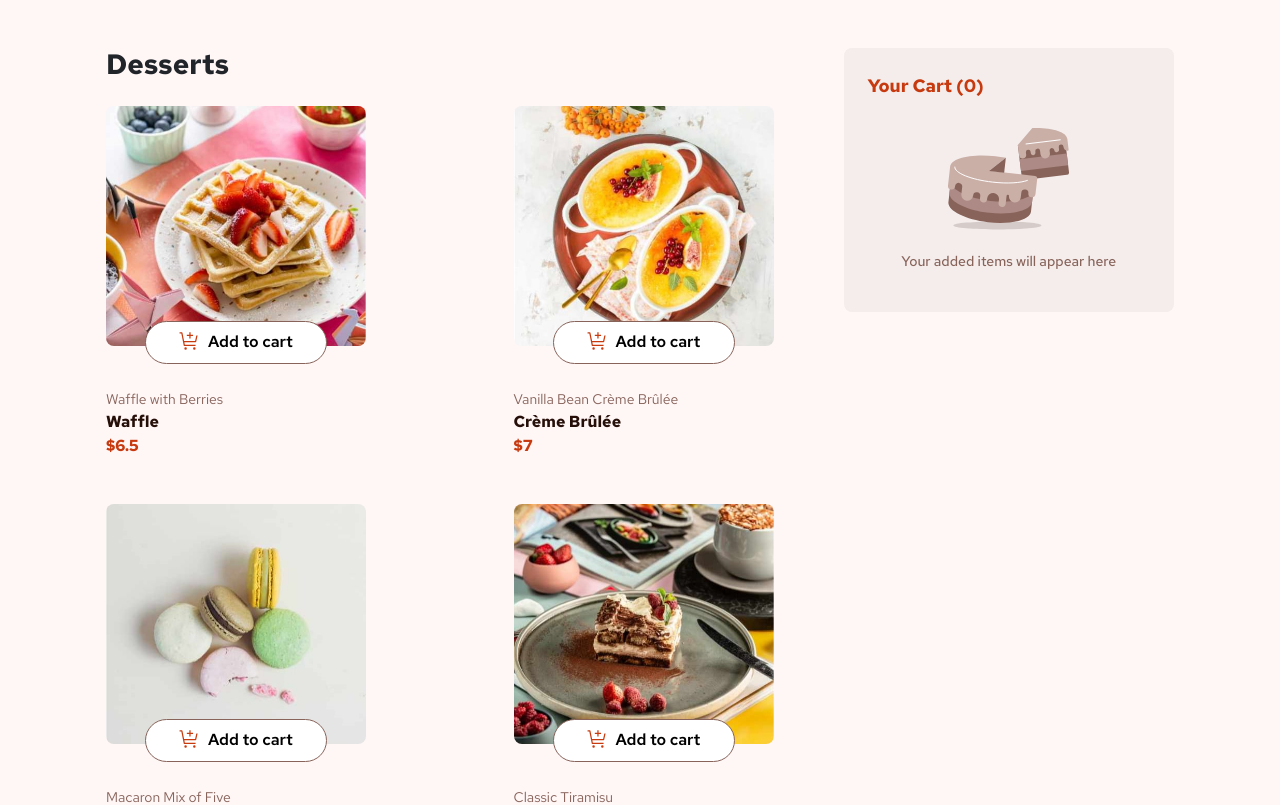
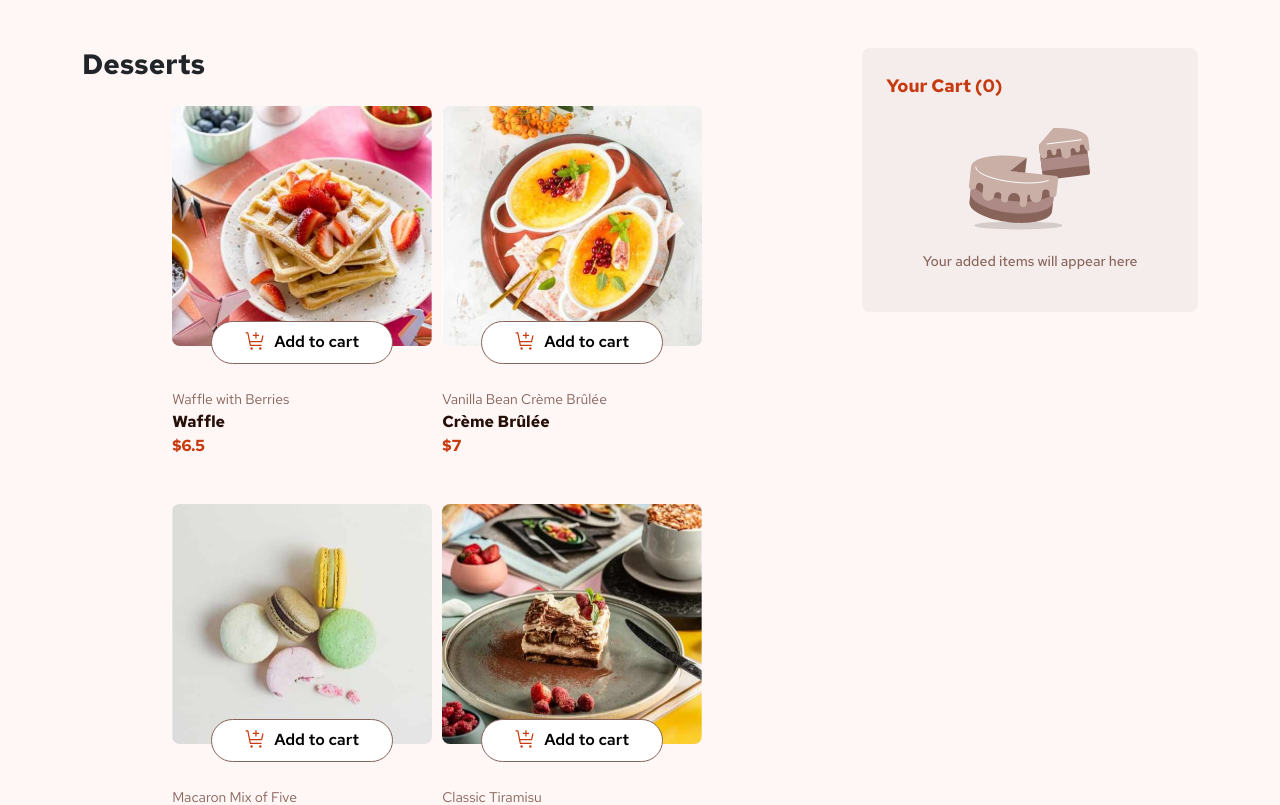
Before and after one commit to enzomazzariol/product-list-with-cart, a React (Vite) app: page / in a window 1280 px wide. Shown: the top 805 px of the page. Built offline with nearby package versions, Linux system fonts and the light colour scheme.

Commit message:
responsive listo

```diff
--- a/src/App.jsx
+++ b/src/App.jsx
@@ -45,10 +45,10 @@ function App() {
 
   return (
     <section className="container">
-      <div className="d-flex flex-md-row flex-sm-column flex-column p-4 pt-5">
+      <div className="d-flex flex-md-row flex-sm-column flex-column pt-5">
         <div className="w-100 d-flex flex-column">
           <h3 className="title mb-4">Desserts</h3>
-          <div className="d-flex justify-content-lg-between cards-container flex-wrap justify-content-md-center justify-content-sm-center justify-content-center">
+          <div className="d-flex cards-container flex-wrap justify-content-md-center justify-content-sm-center justify-content-center">
             {desserts.map((dessert) => (
               <DessertCard
                 key={dessert.name}
--- a/src/css/App.css
+++ b/src/css/App.css
@@ -289,8 +289,9 @@
 
     .cart-container {
         width: 400px;
-        margin-left: 25px;
+        margin: 0 auto;
         margin-top: 30px;
+        margin-bottom: 20px;
     }
 
     .title {
```
